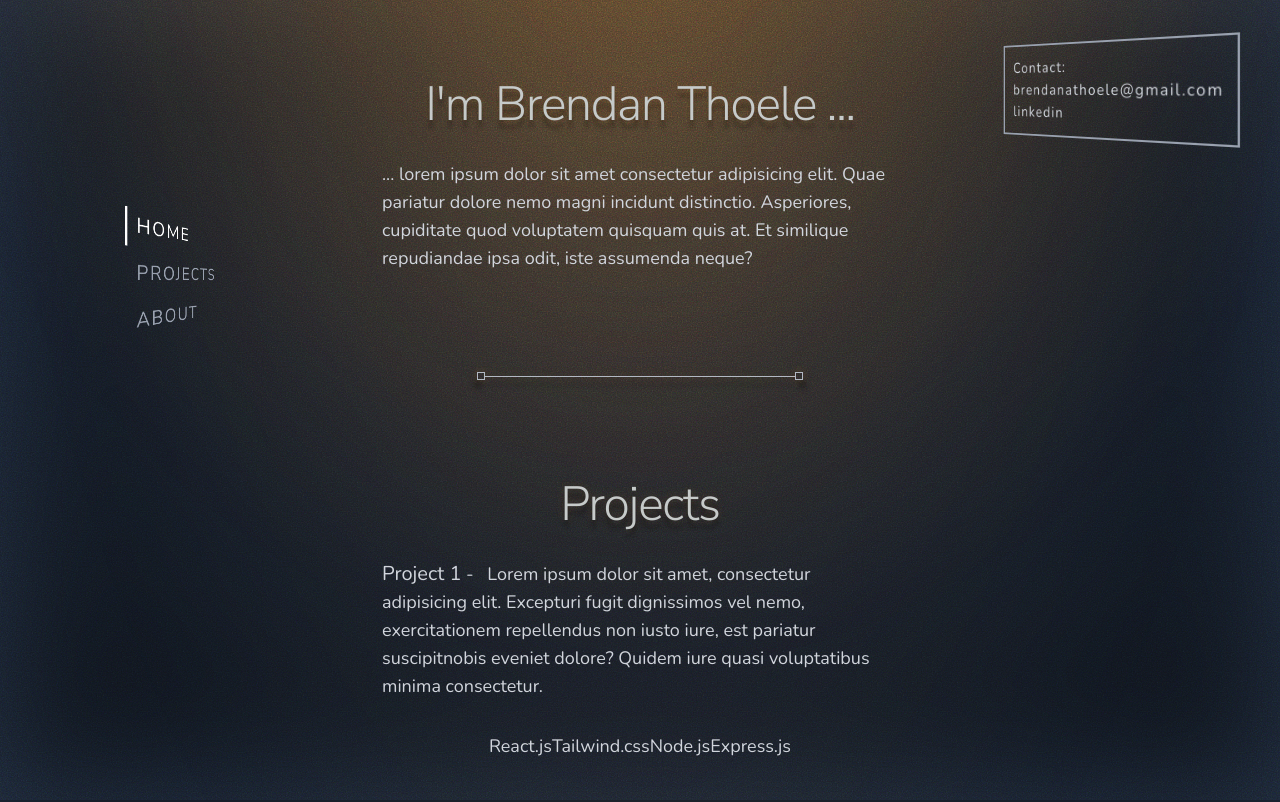
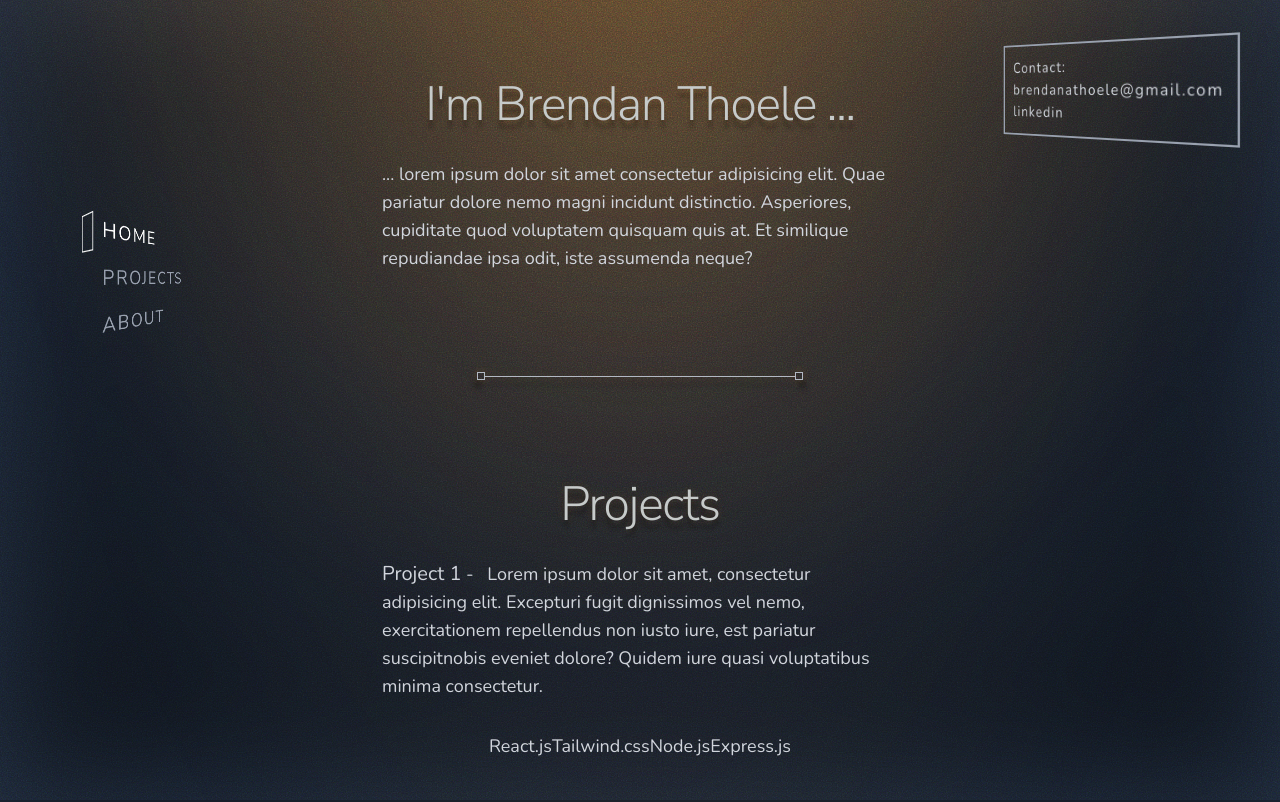
Before and after one commit to bathoele/portfolio-modern, a React app: page / in a window 1280 px wide. Shown: the top 802 px of the page. Built offline with nearby package versions, Linux system fonts and the light colour scheme; the HTML template or start-up script is replaced by a standard one.

Commit message:
Add nav block effect

```diff
--- a/src/NavMenu.jsx
+++ b/src/NavMenu.jsx
@@ -4,18 +4,25 @@ function NavMenu({ changePage, currentPage }) {
 
   return (
 
-    <nav className="relative -left-35 justify-center z-5 text-lg text-gray-400 font-head">
-      <ul className="leading-relaxed fixed flex flex-col h-100 w-30 justify-center [transform:perspective(200px)_rotateY(40deg)]">
-        <li className={`${currentPage === "home" ? "text-white" : "border-transparent"} border-l-2 tracking-widest relative  mb-2 transition-all duration-300 ease-in-out h-8`}>
+    <nav className="relative -left-65 justify-center z-5 text-lg text-gray-400 font-head">
+      <div className="fixed flex h-100 items-center">
+        <div className="w-22 [transform:perspective(200px)_rotateY(300deg)] relative left-5">
+          <div className={`${currentPage === "home" ? "border-white" : "border-transparent"} border-1 h-8 w-4 mb-2 ml-auto transition-all duration-300 ease-in-out`}></div>
+          <div className={`${currentPage === "projects" ? "border-white" : "border-transparent"} border-1 h-8 w-4 mb-2 ml-auto transition-all duration-300 ease-in-out`}></div>
+          <div className={`${currentPage === "about" ? "border-white" : "border-transparent"} border-1 h-8 w-4 ml-auto transition-all duration-300 ease-in-out`}></div>
+        </div>
+        <ul className="leading-relaxed flex flex-col w-30 justify-center [transform:perspective(200px)_rotateY(40deg)]">
+          <li className={`${currentPage === "home" ? "text-white" : ""} tracking-widest relative  mb-2 transition-all duration-300 ease-in-out h-8`}>
             <button className="w-full text-start pl-2" onClick={() => changePage("home")}>HOME</button>
           </li>
-        <li className={`${currentPage === "projects" ? "text-white" : "border-transparent"} border-l-2 tracking-widest relative mb-2 transition-all duration-300 ease-in-out h-8`}>
+          <li className={`${currentPage === "projects" ? "text-white" : ""} tracking-widest relative mb-2 transition-all duration-300 ease-in-out h-8`}>
             <button  className="w-full text-start pl-2" onClick={() => changePage("projects")}>PROJECTS</button>
           </li>
-        <li className={`${currentPage === "about" ? "text-white" : "border-transparent"} border-l-2 tracking-widest relative mb-2 transition-all duration-300 ease-in-out h-8`}>
+          <li className={`${currentPage === "about" ? "text-white" : ""} tracking-widest relative  transition-all duration-300 ease-in-out h-8`}>
             <button className="w-full text-start pl-2" onClick={() => changePage("about")}>ABOUT</button>
           </li>
         </ul>
+      </div>
     </nav>
 
   )
```
Lines whose indentation alone changed are shown as unchanged.
